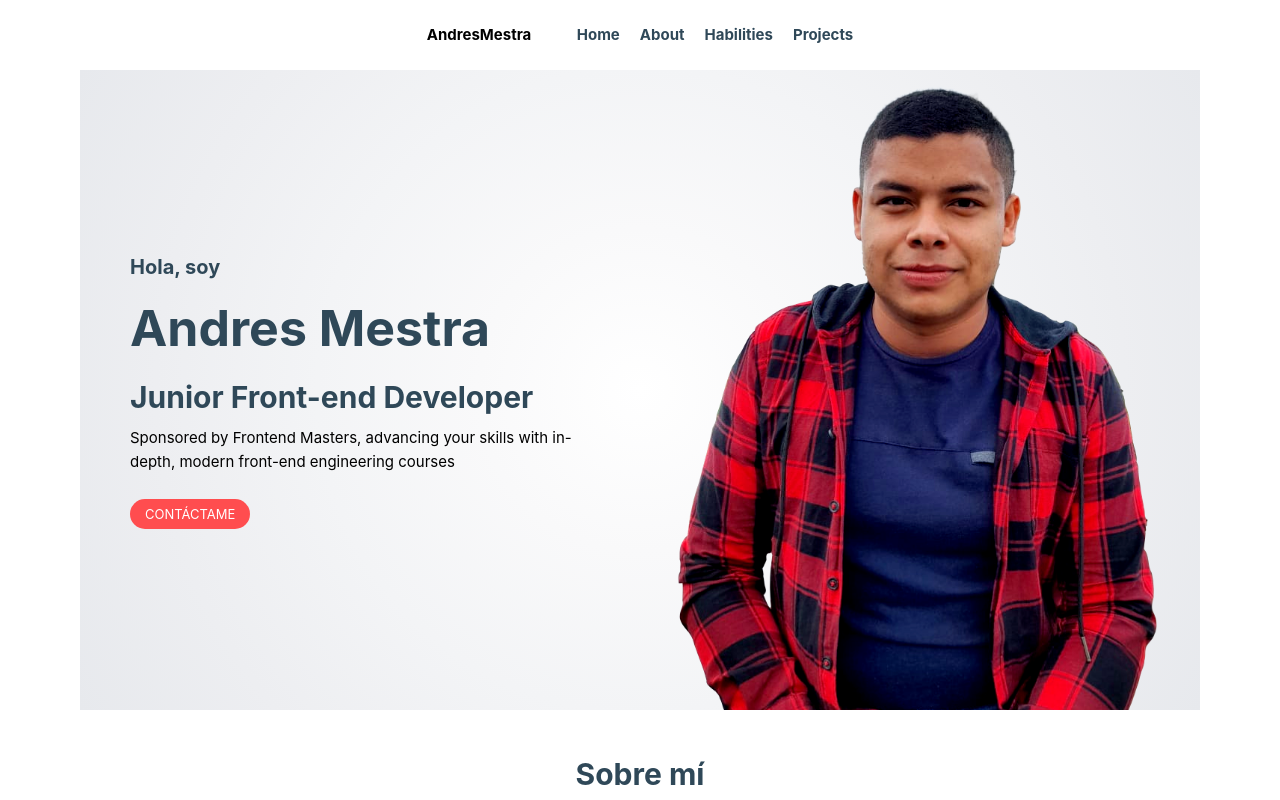
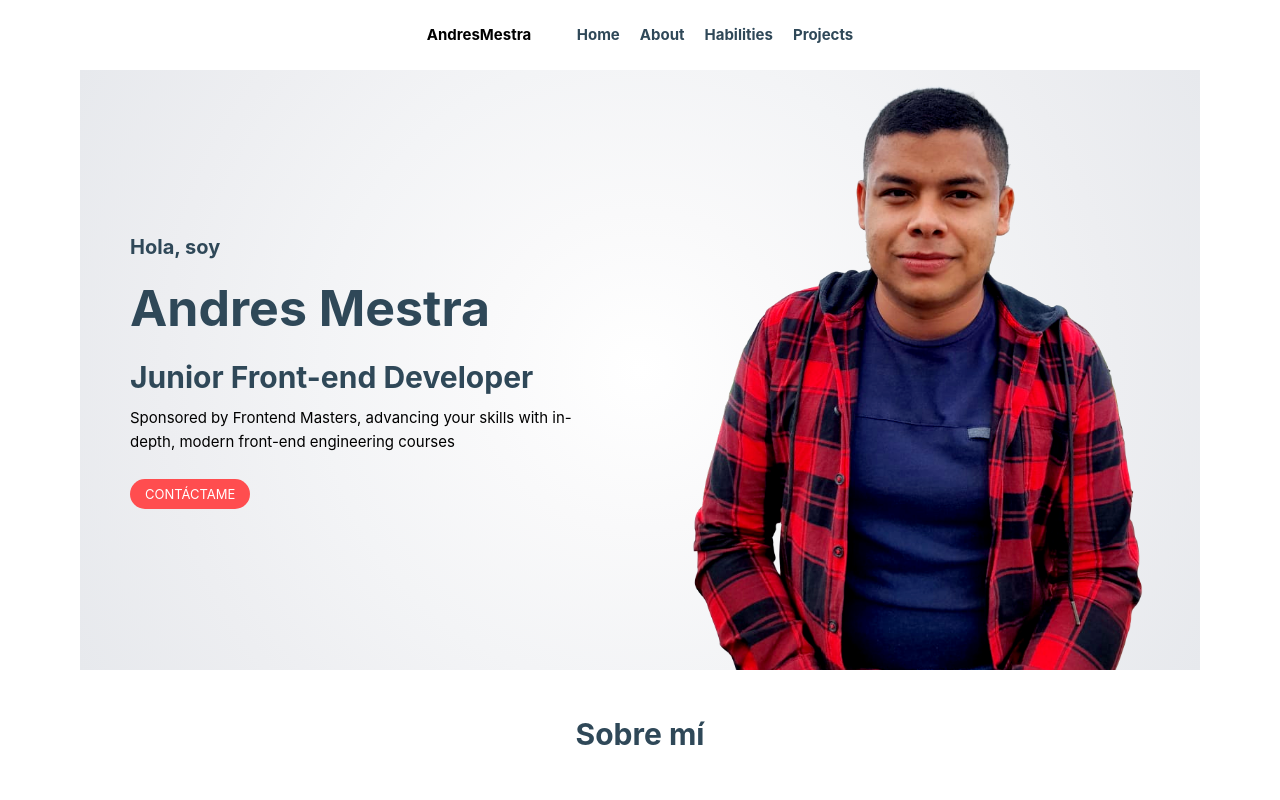
Before and after one commit to andres-mestra/andresmestra-cli, a Next.js app: page / in a window 1280 px wide. Shown: the top 800 px of the page. Built offline with nearby package versions, Linux system fonts and the light colour scheme.

Commit message:
height header presentation

```diff
--- a/styles/pages/home.module.scss
+++ b/styles/pages/home.module.scss
@@ -2,11 +2,6 @@
 
 .home {
   display: grid;
-  grid-template-rows: 80vh min-content max-content repeat(3, min-content);
+  grid-template-rows: 60rem;
+  grid-auto-rows: max-content;
 }
-
-@include bpMedium() {
-  .home {
-    grid-template-rows: 60rem min-content max-content repeat(3, min-content);
-  }
-}
```
